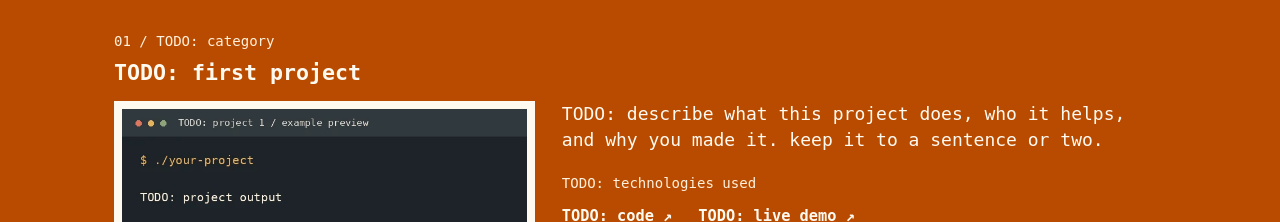
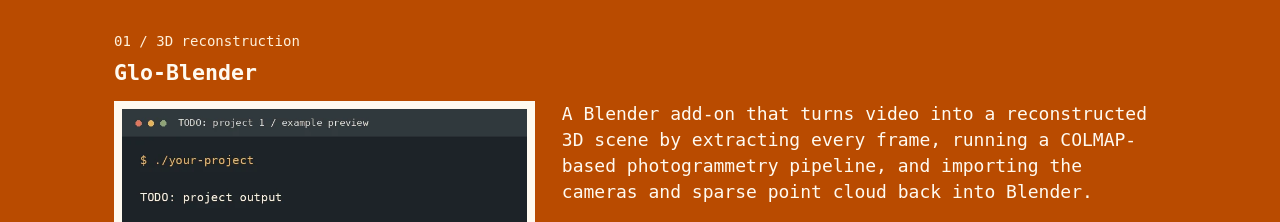
Before and after one commit to shreyasbhattacharya/portfolio-site, a plain HTML site: page index.html in a window 1280 px wide. Shown: the part 574-796 px from the top of the page. Drawn offline with Linux system fonts and the light colour scheme.

Commit message:
Add Glo-Blender as first portfolio project

```diff
--- a/index.html
+++ b/index.html
@@ -53,23 +53,22 @@
 
         <!-- Project: title, description, technologies, links -->
         <article>
-          <p class="project-number">01 / TODO: category</p>
-          <h3>TODO: first project</h3>
+          <p class="project-number">01 / 3D reconstruction</p>
+          <h3>Glo-Blender</h3>
 
-          <!-- TODO: replace img/project-1.webp with your own screenshot. -->
+          <!-- TODO: replace img/project-1.webp with a Glo-Blender screenshot. -->
           <img
             class="project-image"
             src="img/project-1.webp"
-            alt="TODO: illustrative project 1 screenshot placeholder"
+            alt="Placeholder preview for Glo-Blender, a Blender video-to-3D reconstruction add-on"
             width="720"
             height="480"
             loading="lazy"
           >
-          <p>TODO: describe what this project does, who it helps, and why you made it. keep it to a sentence or two.</p>
-          <p class="tech">TODO: technologies used</p>
+          <p>A Blender add-on that turns video into a reconstructed 3D scene by extracting every frame, running a COLMAP-based photogrammetry pipeline, and importing the cameras and sparse point cloud back into Blender.</p>
+          <p class="tech">Blender · Python · COLMAP/GLOMAP · FFmpeg</p>
           <p class="project-links">
-            <a href="#project-links-note">TODO: code ↗</a>
-            <a href="#project-links-note">TODO: live demo ↗</a>
+            <a href="https://github.com/shreyasbhattacharya/glo-blender">code ↗</a>
           </p>
         </article>
 
```
